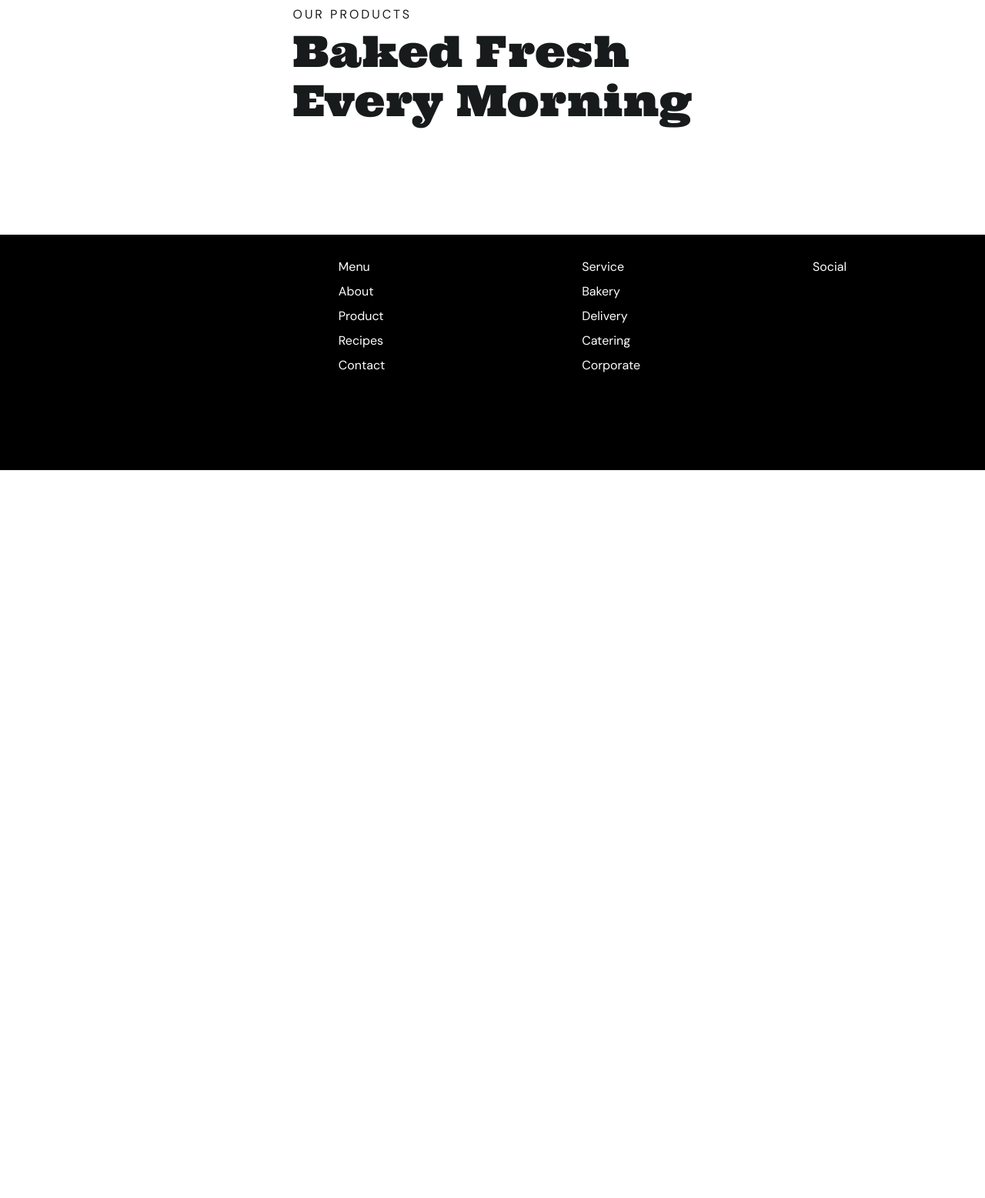
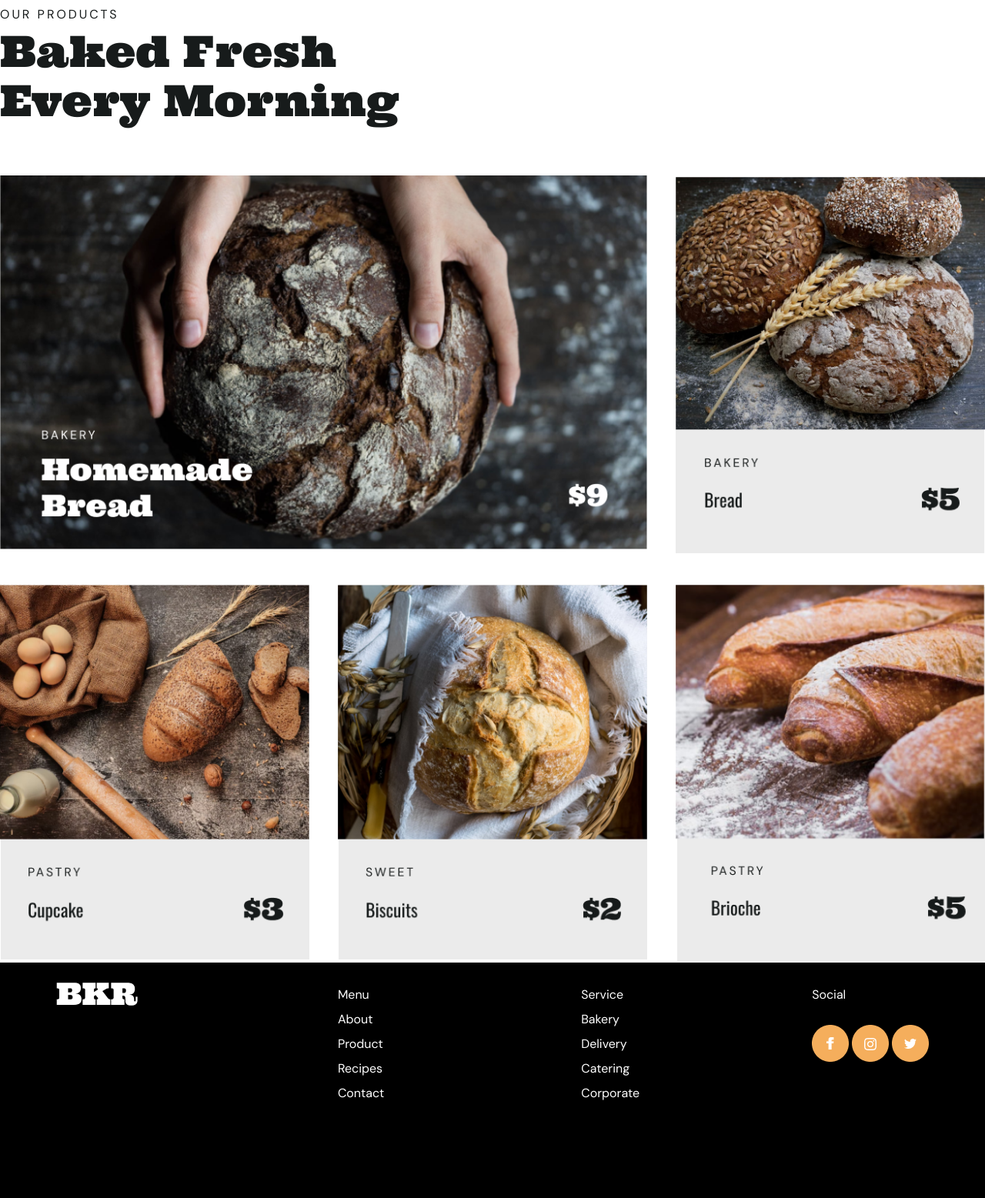
Before and after one commit to karorinn/bakery, a plain HTML site: page index.html in a window 1280 px wide. Shown: the part 1866-3423 px from the top of the page at 77% size. Before the commit the page ends 2477 px from the top, so only its background shows below. Drawn offline with nearby package versions, Linux system fonts and the light colour scheme; files that its build step writes are made by us from their sources; the site is published under a folder, as on GitHub Pages, so addresses that start at the root find nothing.

Commit message:
Update index.html

```diff
--- a/index.html
+++ b/index.html
@@ -48,19 +48,19 @@
             </div>
             <div class="hardgrid">
                 <div class="card1">
-                    <img id="first" src="/images/хлебушек в руках.png" alt="">
+                    <img id="first" src="images/хлебушек в руках.png" alt="">
                 </div>
                 <div class="card2">
-                    <img id="second" src="/images/три хлебушка.png" alt="">
+                    <img id="second" src="images/три хлебушка.png" alt="">
                 </div>
                 <div class="card3">
-                    <img id="third" src="/images/хлебушек на столе.png" alt="">
+                    <img id="third" src="images/хлебушек на столе.png" alt="">
                 </div>
                 <div class="card4">
-                    <img id="fourth" src="/images/хлебушек круглый.png" alt="">
+                    <img id="fourth" src="images/хлебушек круглый.png" alt="">
                 </div>
                 <div class="card5">
-                    <img id="fifth" src="/images/три багетика.png" alt="">
+                    <img id="fifth" src="images/три багетика.png" alt="">
                 </div>
             </div>
         </div>
@@ -69,7 +69,7 @@
         <div class="container">
             <div class="fbl">
                 <div id="logo">
-                    <img id="logot" src="/images/BKR.png" alt="">
+                    <img id="logot" src="images/BKR.png" alt="">
                 </div>
                 <div class="footer_text">
                     <div class="left">
@@ -90,9 +90,9 @@
                 <div class="foot_links">
                     <p class="fr">Social</p>
                     <div class="links">
-                        <img class="link" src="/images/icon_facebook.png" alt="">
-                        <img class="link" src="/images/icon_inst.png" alt="">
-                        <img class="link" src="/images/icon_twitter.png" alt="">
+                        <img class="link" src="images/icon_facebook.png" alt="">
+                        <img class="link" src="images/icon_inst.png" alt="">
+                        <img class="link" src="images/icon_twitter.png" alt="">
                     </div>
                 </div>
             </div>
```
